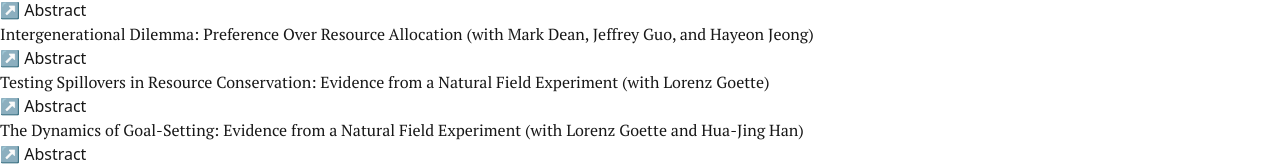
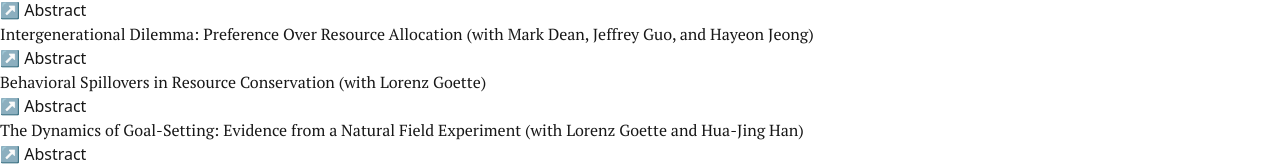
Before and after one commit to zhihao-lim/zhihao-lim.github.io, a Next.js app: page / in a window 1280 px wide. Shown: the part 338-504 px from the top of the page. Built offline with nearby package versions, Linux system fonts and the light colour scheme.

Commit message:
Edited research section

```diff
--- a/src/data/work-in-progress.ts
+++ b/src/data/work-in-progress.ts
@@ -17,7 +17,7 @@ export const workInProgressData: WorkInProgressItem[] = [
     description: "Anthropogenic climate change poses an intergenerational challenge, where present decisions impact future generations. While underinvestment by the current generation is often attributed to selfishness, trust in future generations may also play a crucial role. This study examines how control over resource allocation affects intergenerational decision-making using two modified versions of the dictator game: (1) the Simultaneous Dictator Game (SIM), where the current generation allocates resources for all future generations; (2) the Sequential Dictator Game (SEQ), where resources are passed down iteratively. By comparing behavior across these settings, we explore how generosity, equity, and social norms influence intergenerational resource allocation."
   },
   {
-    title: "Testing Spillovers in Resource Conservation: Evidence from a Natural Field Experiment (with Lorenz Goette)",
+    title: "Behavioral Spillovers in Resource Conservation (with Lorenz Goette)",
     description: "This paper studies the potential for behavioral interventions aimed at promoting resource conservation within one domain to induce spillovers in another. Through a large-scale natural field experiment involving around 2,000 residents, we assess the direct and spillover effects of real-time feedback and social comparisons on water and energy consumption. Three interventions were implemented: two targeting shower use and one targeting air conditioning use. We document a significant reduction in shower use attributable to both water-saving interventions, but no direct effects on air conditioning use from the energy-saving intervention. For spillovers, we precisely estimated null effects on air conditioning use arising from the water-saving interventions, and vice versa. Additionally, we observe moral licensing in showering behavior, but this mechanism does not manifest in air conditioning use or across domains."
   },
   {
```
